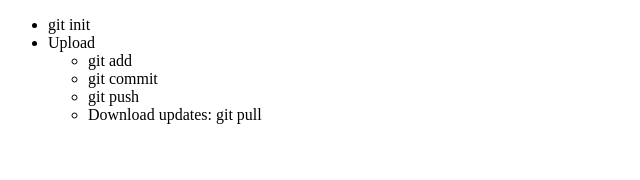
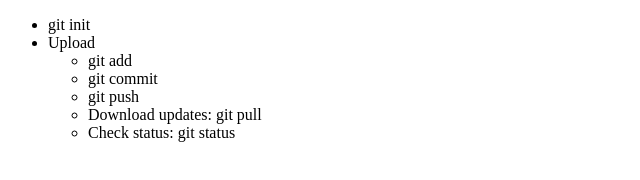
Before and after one commit to primusr/cc22, a plain HTML site: page index.html in a window 1280 px wide. Shown: the whole page, without its empty margins (0-640 px from the left). Drawn offline with Linux system fonts and the light colour scheme.

Commit message:
added check status command

```diff
--- a/index.html
+++ b/index.html
@@ -14,6 +14,7 @@
                <li>git commit</li>
         <li>git push</li>
         <li>Download updates: git pull</li>
+        <li>Check status: git status</li>
         </ul>
 
     </ul>
```
